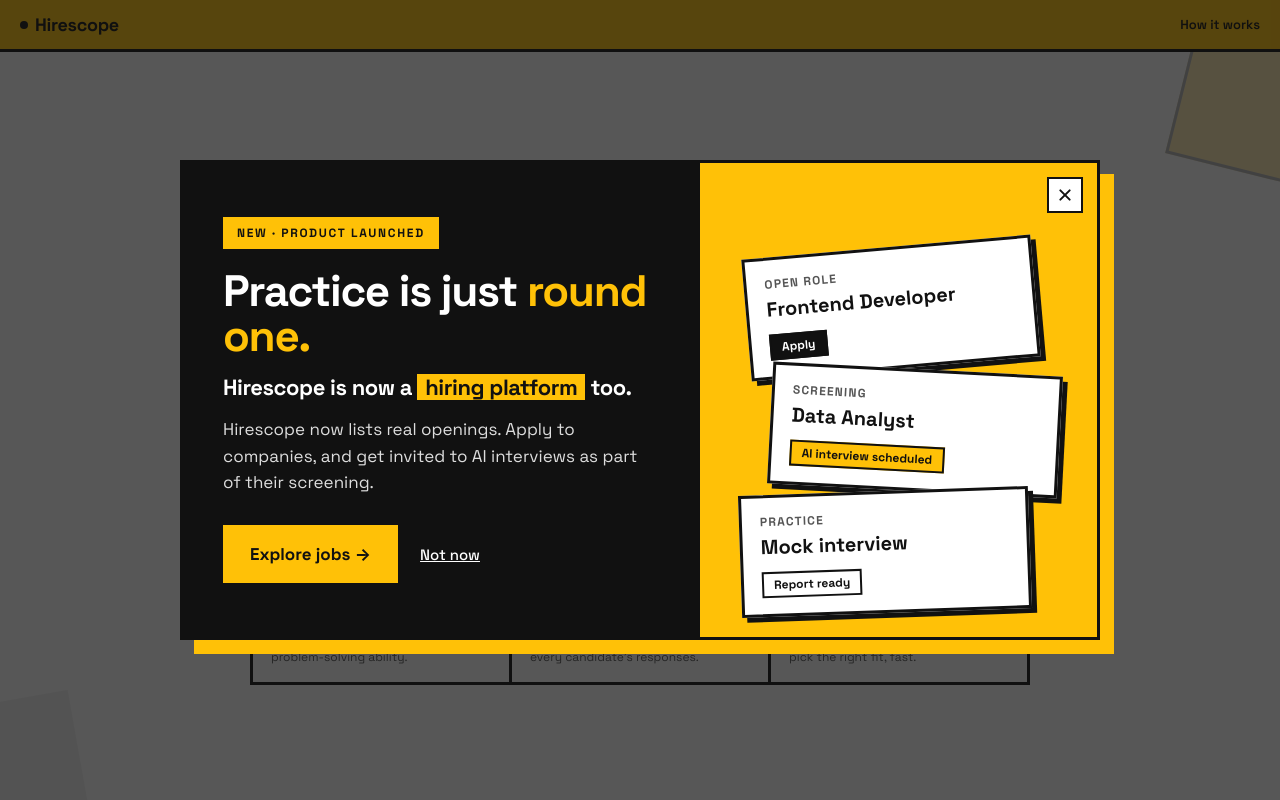
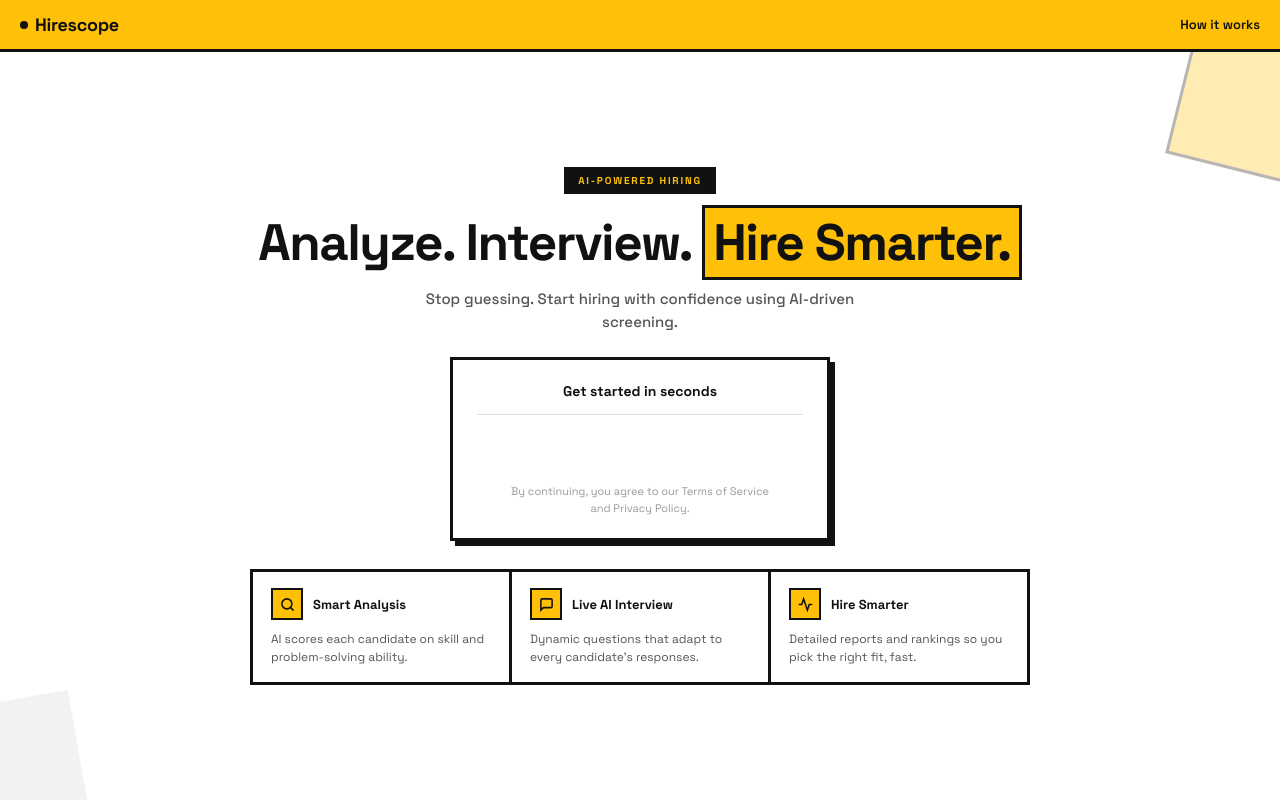
Before and after one commit to Riyasinha-01/Hirescope, a React (Create React App) app in the folder frontend/: page / in a window 1280 px wide. Built offline with nearby package versions, Linux system fonts and the light colour scheme; no server answers.

Commit message:
Remove LaunchPromo component and associated styles
Removed the LaunchPromo component and related styles from Home.js.

```diff
--- a/frontend/src/pages/Home.js
+++ b/frontend/src/pages/Home.js
@@ -1,9 +1,5 @@
-import { useEffect, useState } from "react";
 import { GoogleLogin } from "@react-oauth/google";
 import axios from "axios";
-
-/* Where the "Explore jobs" button sends people */
-const NEW_PLATFORM_URL = "https://hrmscope.vercel.app/";
 
 /* ─── Responsive CSS injected as a <style> tag so we can use media queries ── */
 const globalCSS = `
@@ -172,178 +168,13 @@
   }
   .hs-feat-title { font-size: 13px; font-weight: 700; color: #111; margin: 0; }
   .hs-feat-desc  { font-size: 12px; color: #555; line-height: 1.5; margin: 0; }
-
-  /* ─── LAUNCH POPUP ─── */
-  .hs-promo-overlay {
-    position: fixed; inset: 0; z-index: 1000;
-    background: rgba(17, 17, 17, 0.7);
-    display: flex; align-items: center; justify-content: center;
-    padding: 16px; overflow-y: auto;
-  }
-  .hs-promo {
-    position: relative; display: flex; width: 100%; max-width: 920px; min-height: 480px;
-    background: #111; border: 3px solid #111; box-shadow: 14px 14px 0 #FFC107;
-  }
-  .hs-promo-left {
-    flex: 1; padding: 44px 40px; color: #fff;
-    display: flex; flex-direction: column; justify-content: center; align-items: flex-start;
-  }
-  .hs-promo-tag {
-    background: #FFC107; color: #111; font-size: 12px; font-weight: 700;
-    letter-spacing: 1.7px; text-transform: uppercase; padding: 8px 14px;
-  }
-  .hs-promo-h2 {
-    margin: 20px 0 0; font-size: clamp(30px, 5vw, 44px); font-weight: 700;
-    line-height: 1.04; letter-spacing: -0.03em;
-  }
-  .hs-promo-h2 span { color: #FFC107; }
-  .hs-promo-sub {
-    margin-top: 14px; font-size: 22px; font-weight: 700;
-    letter-spacing: -0.02em; line-height: 1.2;
-  }
-  .hs-promo-sub span {
-    background: #FFC107; color: #111; padding: 0 8px; display: inline-block;
-  }
-  .hs-promo-text { margin: 16px 0 0; font-size: 17px; line-height: 1.55; color: #ddd; }
-  .hs-promo-actions {
-    margin-top: 30px; display: flex; align-items: center; gap: 22px; flex-wrap: wrap;
-  }
-  .hs-promo-cta {
-    background: #FFC107; color: #111; border: 3px solid #FFC107;
-    padding: 15px 24px; font-weight: 700; font-size: 17px; text-decoration: none;
-    transition: transform 0.08s;
-  }
-  .hs-promo-cta:hover { transform: translate(-2px, -2px); }
-  .hs-promo-later {
-    background: none; border: none; padding: 0; cursor: pointer;
-    color: #fff; font-family: inherit; font-size: 15px; font-weight: 500;
-    text-decoration: underline;
-  }
-  .hs-promo-cta:focus-visible, .hs-promo-later:focus-visible, .hs-promo-close:focus-visible {
-    outline: 3px solid #fff; outline-offset: 3px;
-  }
-  .hs-promo-close {
-    position: absolute; top: 14px; right: 14px; z-index: 3;
-    width: 36px; height: 36px; background: #fff; border: 2px solid #111; cursor: pointer;
-    display: flex; align-items: center; justify-content: center;
-  }
-  .hs-promo-right {
-    width: 400px; flex-shrink: 0; background: #FFC107; border-left: 3px solid #111;
-    position: relative; overflow: hidden;
-  }
-  .hs-pc {
-    position: absolute; width: 290px; background: #fff; border: 3px solid #111;
-    box-shadow: 5px 5px 0 #111; padding: 16px 18px;
-  }
-  .hs-pc-label {
-    font-size: 12px; font-weight: 700; color: #555;
-    letter-spacing: 1.2px; text-transform: uppercase;
-  }
-  .hs-pc-title { font-size: 20px; font-weight: 700; margin-top: 4px; color: #111; }
-  .hs-pc-chip {
-    margin-top: 12px; display: inline-block; font-size: 12px; font-weight: 700;
-    padding: 3px 10px; border: 2px solid #111; color: #111; background: #fff;
-  }
-  .hs-pc-chip--dark { background: #111; color: #fff; }
-  .hs-pc-chip--yellow { background: #FFC107; }
-
-  @media (max-width: 760px) {
-    .hs-promo-right { display: none; }
-    .hs-promo { min-height: 0; box-shadow: 8px 8px 0 #FFC107; }
-    .hs-promo-left { padding: 60px 24px 32px; }
-    .hs-promo-sub { font-size: 19px; }
-    .hs-promo-text { font-size: 16px; }
-  }
-  @media (prefers-reduced-motion: reduce) {
-    .hs-promo-cta { transition: none; }
-  }
 `;
 
 function InjectStyles() {
   return <style dangerouslySetInnerHTML={{ __html: globalCSS }} />;
 }
 
-/* ─── Launch popup: announces the recruitment platform ───────────────────── */
-function LaunchPromo({ onClose }) {
-  useEffect(() => {
-    const onKey = (e) => e.key === "Escape" && onClose();
-    document.addEventListener("keydown", onKey);
-    const prevOverflow = document.body.style.overflow;
-    document.body.style.overflow = "hidden";
-    return () => {
-      document.removeEventListener("keydown", onKey);
-      document.body.style.overflow = prevOverflow;
-    };
-  }, [onClose]);
-
-  return (
-    <div className="hs-promo-overlay" onClick={onClose}>
-      <div
-        className="hs-promo"
-        role="dialog"
-        aria-modal="true"
-        aria-labelledby="hs-promo-title"
-        onClick={(e) => e.stopPropagation()}
-      >
-        <button className="hs-promo-close" onClick={onClose} aria-label="Close">
-          <svg width="16" height="16" viewBox="0 0 24 24" fill="none" stroke="#111" strokeWidth="3" strokeLinecap="round" aria-hidden="true">
-            <path d="M5 5l14 14M19 5L5 19" />
-          </svg>
-        </button>
-
-        <div className="hs-promo-left">
-          <div className="hs-promo-tag">New · Product launched</div>
-          <h2 className="hs-promo-h2" id="hs-promo-title">
-            Practice is just <span>round one.</span>
-          </h2>
-          <div className="hs-promo-sub">
-            Hirescope is now a <span>hiring platform</span> too.
-          </div>
-          <p className="hs-promo-text">
-            Hirescope now lists real openings. Apply to companies, and get invited to AI
-            interviews as part of their screening.
-          </p>
-          <div className="hs-promo-actions">
-            <a className="hs-promo-cta" href={NEW_PLATFORM_URL} onClick={onClose}>
-              Explore jobs →
-            </a>
-            <button className="hs-promo-later" onClick={onClose}>Not now</button>
-          </div>
-        </div>
-
-        <div className="hs-promo-right" aria-hidden="true">
-          <div className="hs-pc" style={{ left: 46, top: 84, transform: "rotate(-5deg)" }}>
-            <div className="hs-pc-label">Open role</div>
-            <div className="hs-pc-title">Frontend Developer</div>
-            <div className="hs-pc-chip hs-pc-chip--dark">Apply</div>
-          </div>
-          <div className="hs-pc" style={{ left: 70, top: 206, transform: "rotate(3deg)" }}>
-            <div className="hs-pc-label">Screening</div>
-            <div className="hs-pc-title">Data Analyst</div>
-            <div className="hs-pc-chip hs-pc-chip--yellow">AI interview scheduled</div>
-          </div>
-          <div className="hs-pc" style={{ left: 40, top: 328, transform: "rotate(-2deg)" }}>
-            <div className="hs-pc-label">Practice</div>
-            <div className="hs-pc-title">Mock interview</div>
-            <div className="hs-pc-chip">Report ready</div>
-          </div>
-        </div>
-      </div>
-    </div>
-  );
-}
-
 function Home() {
-  const [showPromo, setShowPromo] = useState(false);
-
-  /* Show on every visit, shortly after the page loads */
-  useEffect(() => {
-    const t = setTimeout(() => setShowPromo(true), 800);
-    return () => clearTimeout(t);
-  }, []);
-
-  const closePromo = () => setShowPromo(false);
-
   const handleSuccess = async (credentialResponse) => {
   try {
     const res = await axios.post(
@@ -470,9 +301,6 @@
           </div>
         </main>
 
-        {/* ── Launch popup ── */}
-        {showPromo && <LaunchPromo onClose={closePromo} />}
-
       </div>
     </>
   );
```
